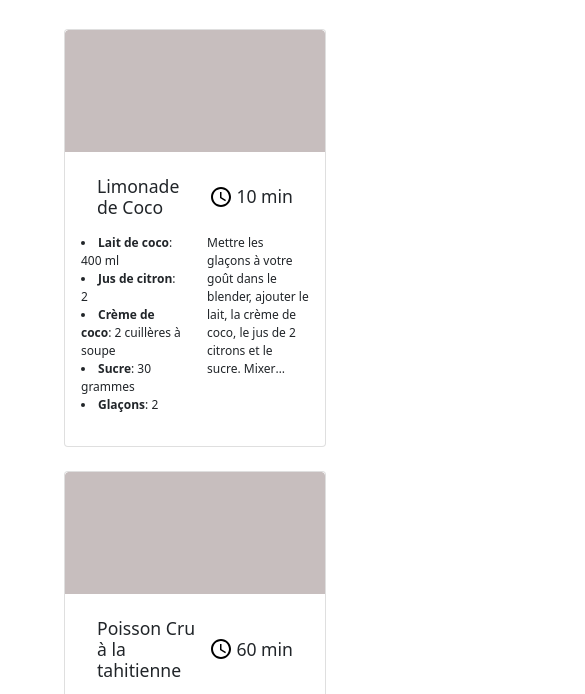
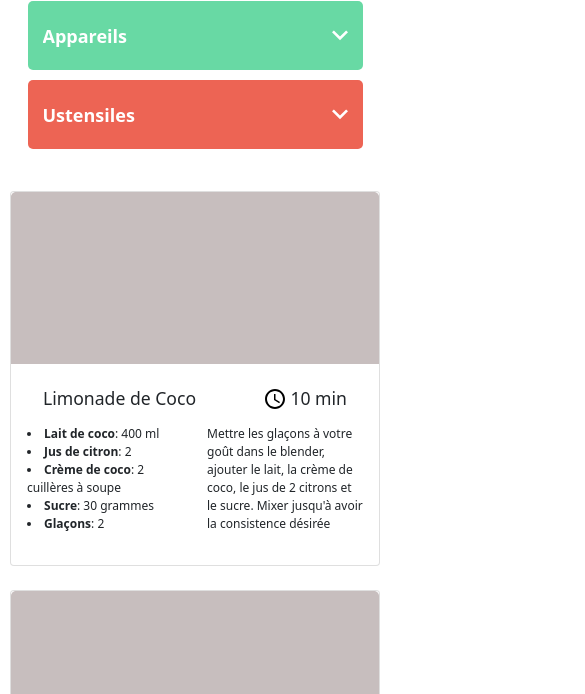
Before and after one commit to michael-lmk/michaelmartinsky_7_06122021, a plain HTML site: page index.html in a window 390 px wide. Shown: the part 265-959 px from the top of the page, 585 px wide, since content can reach past the window. Drawn offline with nearby package versions, Linux system fonts and the light colour scheme.

Commit message:
checkpoint css

```diff
--- a/css/index.css
+++ b/css/index.css
@@ -63,7 +63,7 @@
 .find_div_container_1,
 .find_div_container_2,
 .find_div_container_3 {
-  margin-right: 15px;
+  margin: 0 0 10px 15px;
   min-width: fit-content;
   border-radius: 5px;
   flex-direction: row;
@@ -240,3 +240,23 @@
 .tag_input_3 {
   background-color: #ed6454;
 }
+
+.advanced_search {
+  flex-wrap: wrap;
+}
+
+@media (max-width: 1173px) {
+  .advanced_search {
+    justify-content: center;
+  }
+
+}
+
+@media (max-width: 400px) {
+  body {
+    margin: 10px;
+  }
+  .find_div_container{
+    margin: 0 0 10px 0 ;
+  }
+}
```
Also changed, not shown: js/action/index.js (+15 -5 lines).
